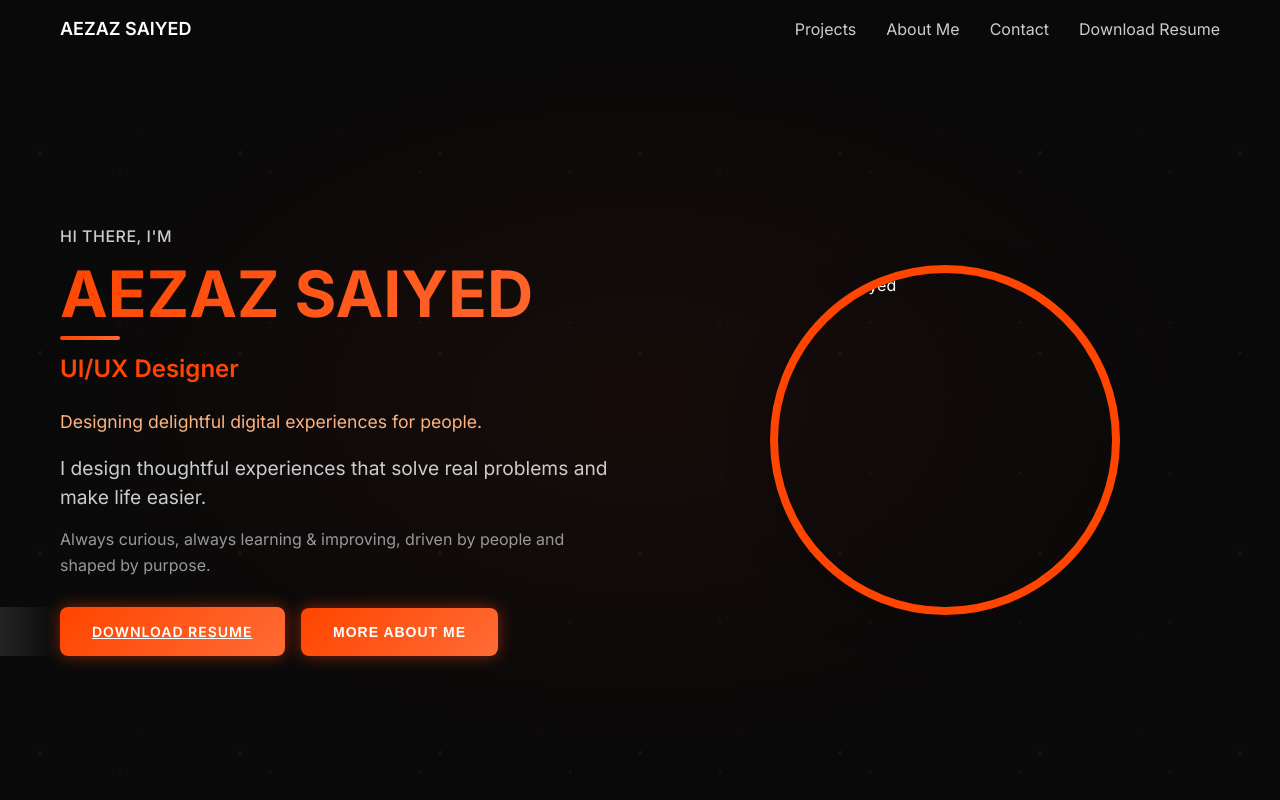
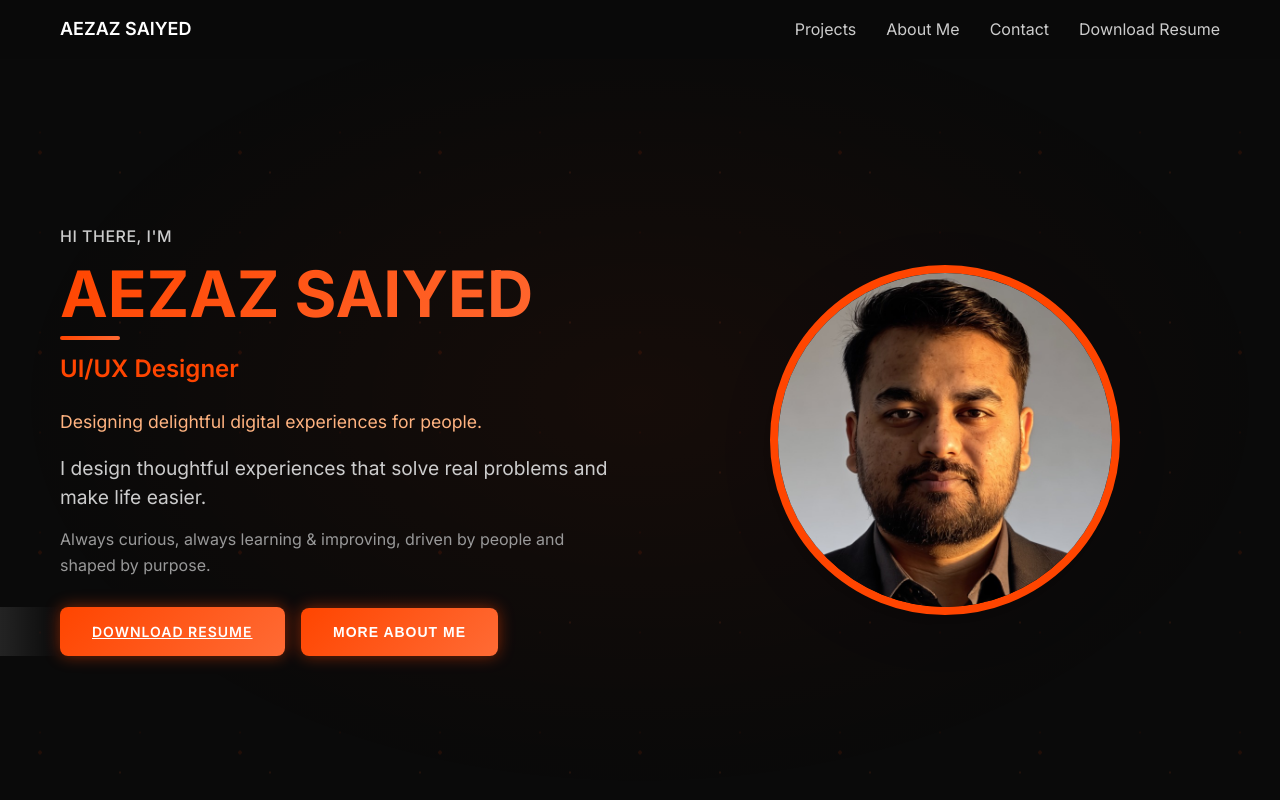
Before and after one commit to Ajaz1510/portfolio, a plain HTML site: page index.html in a window 1280 px wide. Shown: the top 800 px of the page. Drawn offline with Linux system fonts and the light colour scheme.

Commit message:
changes in link

```diff
--- a/index.html
+++ b/index.html
@@ -55,7 +55,7 @@
                 </div>
             </div>
             <div class="hero-image" style="display: flex; align-items: center; justify-content: center;">
-                <img src="/aezaz/images/WhatsApp Image 2025-08-08 at 1.39.44 PM.jpeg"
+                <img src="images/WhatsApp Image 2025-08-08 at 1.39.44 PM.jpeg"
                      alt="Aezaz Saiyed"
                      class="profile-img"
                      style="width: 350px; height: 350px; border-radius: 50%; border: 8px solid #ff4500; box-shadow: 0 12px 48px rgba(0,0,0,0.18);">
```
